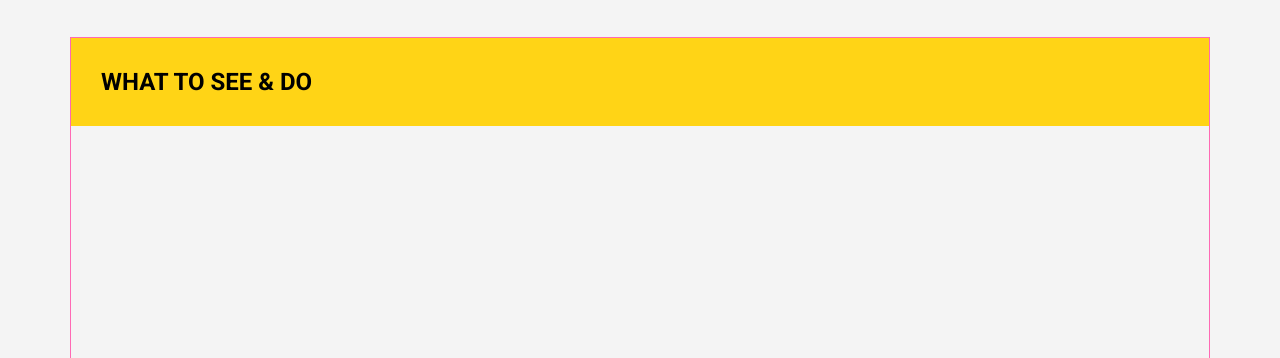
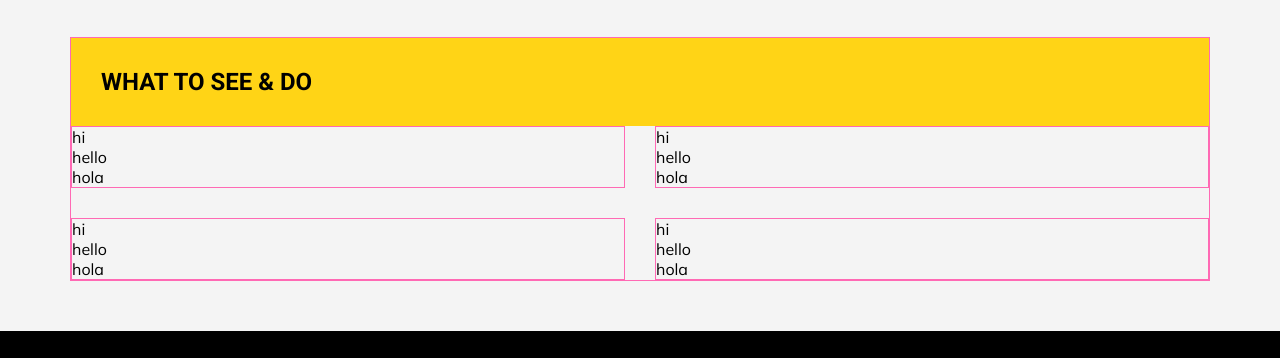
Before and after one commit to S3ak/oslo-feu-sem-project1-frontendjess, a plain HTML site: page index.html in a window 1280 px wide. Shown: the part 1060-1418 px from the top of the page. Drawn offline with nearby package versions, Linux system fonts and the light colour scheme.

Commit message:
updated index and css for home

```diff
--- a/css/partials/home.css
+++ b/css/partials/home.css
@@ -52,7 +52,7 @@
 }
 
 .home--content {
-  height: 1000px;
+  height: 100%;
   background-color: var(--cultured);
   display: flex;
   justify-content: center;
@@ -68,3 +68,68 @@
   background-color: var(--cyber-yellow);
   padding: 30px;
 }
+
+/*flexbox visit content */
+
+/* .home--content__visit--content {
+  display: flex;
+  flex-direction: column;
+}
+
+.home--content__visit--content__row-1 {
+  display: flex;
+  justify-content: space-between;
+  width: 100%;
+}
+
+.home--content__visit--content__1 {
+  display: flex;
+  flex-direction: column;
+  width: 49%;
+  border: solid 1px aqua;
+}
+
+.home--content__visit--content__2 {
+  display: flex;
+  flex-direction: column;
+  width: 49%;
+  border: solid 1px aqua;
+} */
+
+/* grid visit content*/
+
+.home--content__visit--content {
+  display: grid;
+  grid-template-areas:
+    "event1 event2"
+    "event3 event4";
+  grid-gap: 1.875rem;
+}
+
+.home--content__visit--content__1 {
+  grid-area: event1;
+  display: flex;
+  flex-direction: column;
+  border: solid 1px hotpink;
+}
+
+.home--content__visit--content__2 {
+  grid-area: event2;
+  display: flex;
+  flex-direction: column;
+  border: solid 1px hotpink;
+}
+
+.home--content__visit--content__3 {
+  grid-area: event3;
+  display: flex;
+  flex-direction: column;
+  border: solid 1px hotpink;
+}
+
+.home--content__visit--content__4 {
+  grid-area: event4;
+  display: flex;
+  flex-direction: column;
+  border: solid 1px hotpink;
+}
--- a/index.html
+++ b/index.html
@@ -92,7 +92,54 @@
           <div class="home--content__visit--heading-banner">
             <p class="banner-heading-text">WHAT TO SEE & DO</p>
           </div>
-          <div class="home--content__visit--content"></div>
+          <!-- <div class="home--content__visit--content">
+            <div class="home--content__visit--content__row-1">
+              <div class="home--content__visit--content__1">
+                <p>hi</p>
+                <p>hello</p>
+                <p>hola</p>
+              </div>
+              <div class="home--content__visit--content__2">
+                <p>hi</p>
+                <p>hello</p>
+                <p>hola</p>
+              </div>
+            </div>
+            <div class="home--content__visit--content__row-1">
+              <div class="home--content__visit--content__1">
+                <p>hi</p>
+                <p>hello</p>
+                <p>hola</p>
+              </div>
+              <div class="home--content__visit--content__2">
+                <p>hi</p>
+                <p>hello</p>
+                <p>hola</p>
+              </div>
+            </div>
+          </div> -->
+          <div class="home--content__visit--content">
+            <div class="home--content__visit--content__1">
+              <p>hi</p>
+              <p>hello</p>
+              <p>hola</p>
+            </div>
+            <div class="home--content__visit--content__2">
+              <p>hi</p>
+              <p>hello</p>
+              <p>hola</p>
+            </div>
+            <div class="home--content__visit--content__3">
+              <p>hi</p>
+              <p>hello</p>
+              <p>hola</p>
+            </div>
+            <div class="home--content__visit--content__4">
+              <p>hi</p>
+              <p>hello</p>
+              <p>hola</p>
+            </div>
+          </div>
         </div>
       </div>
     </main>
```
